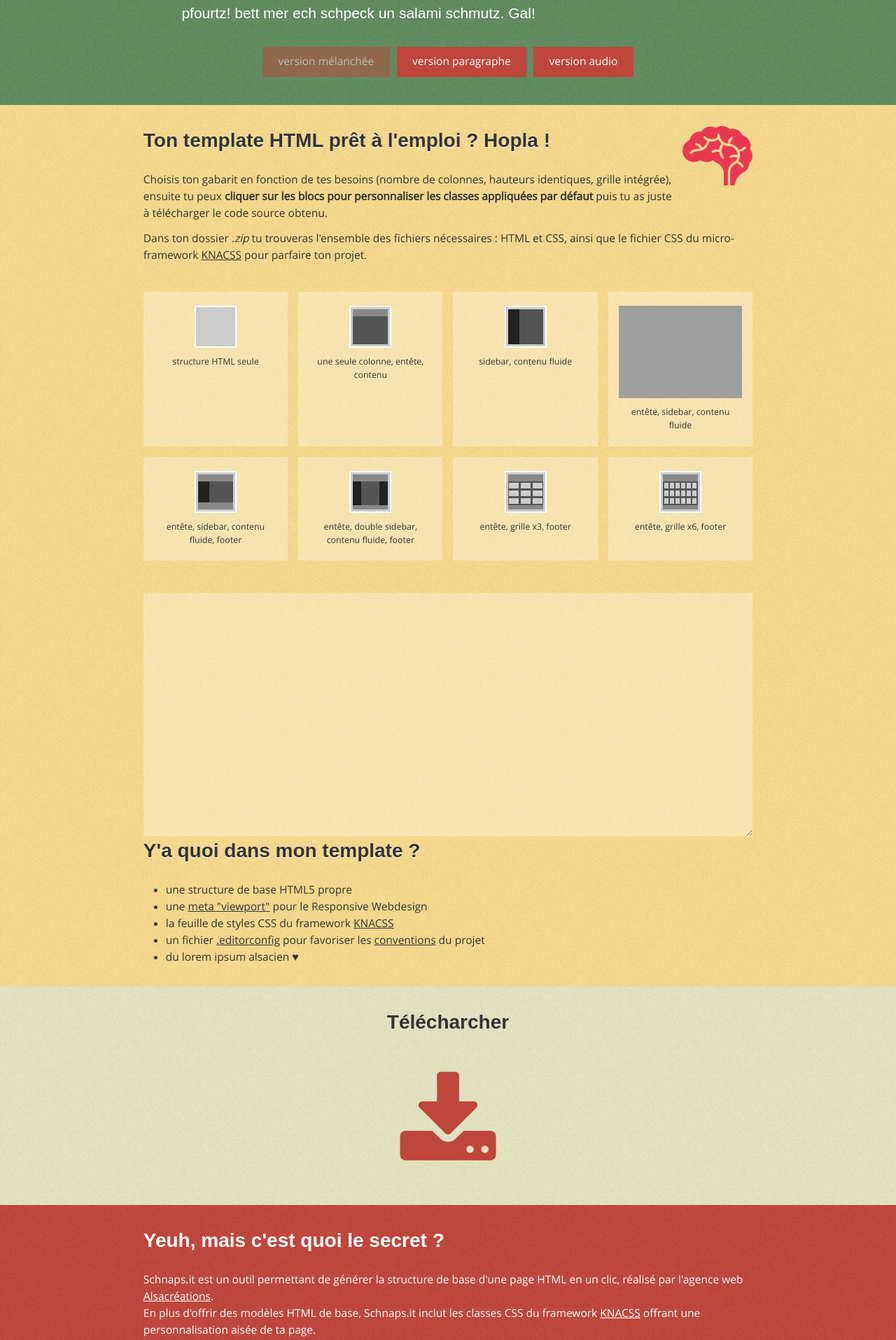
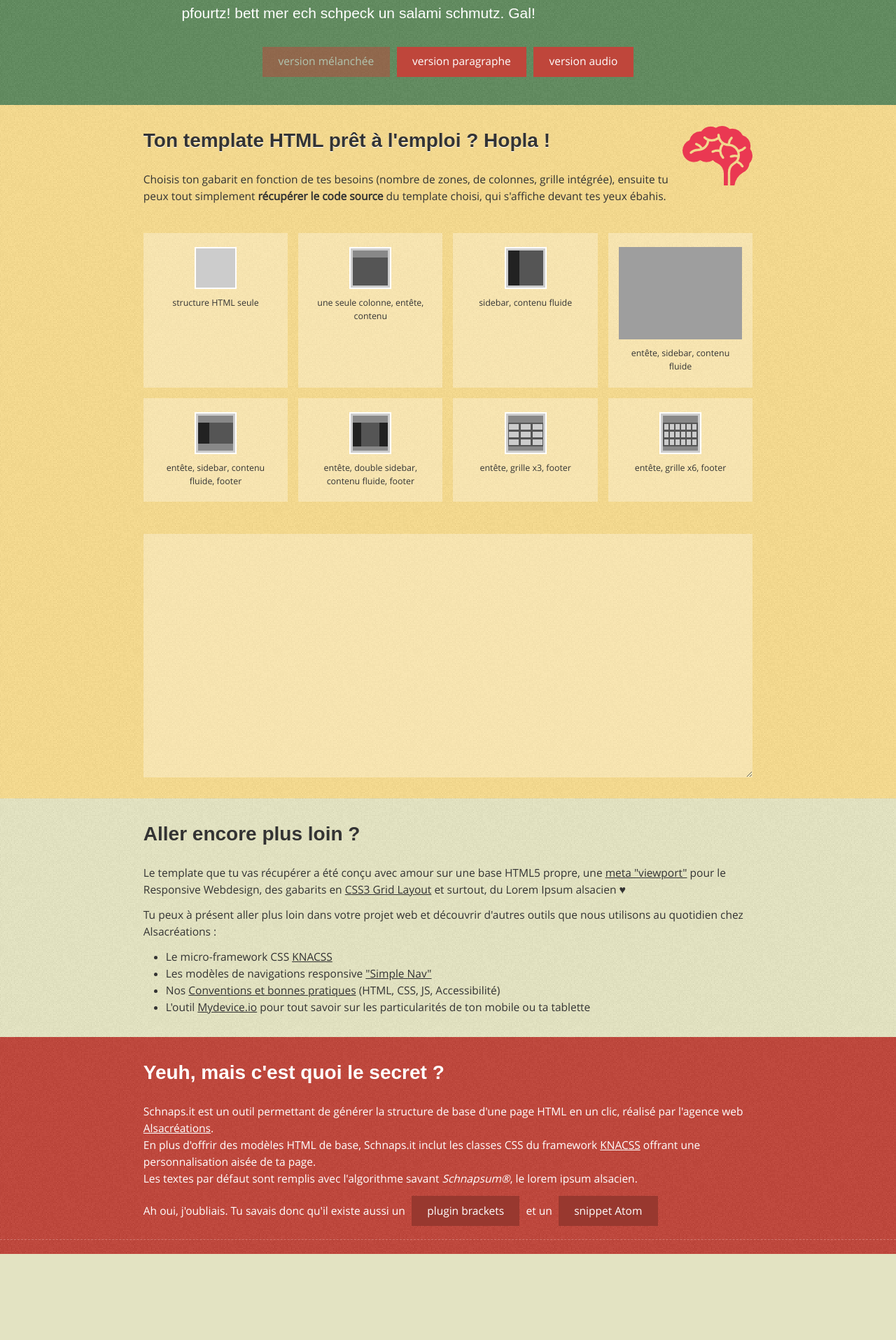
Before and after one commit to alsacreations/schnapsit, a PHP site: page / in a window 1280 px wide. Shown: the part 666-2581 px from the top of the page at 70% size. After the commit the page ends 2458 px from the top, so only its background shows below. Run offline with PHP 8.4, Linux system fonts and the light colour scheme; some web fonts are replaced; grey boxes are pictures that could not be loaded.

Commit message:
Adaptation du contenu de la homepage

```diff
--- a/assets/css/styles.scss
+++ b/assets/css/styles.scss
@@ -245,11 +245,6 @@ footer::after {
   font-size: .8em;
 }
 
-[id="download"] a {
-  display: inline-block;
-  padding: $medium-value $large-value;
-}
-
 .icon {
   display: inline-block;
   width: 1em;
--- a/index.html
+++ b/index.html
@@ -69,11 +69,9 @@
 
       <img class="fr" alt="la réflexion c'est maintenant" src="assets/img/cerveau.png">
       <h2>Ton template HTML prêt à l'emploi&nbsp;? Hopla&nbsp;!</h2>
-      <p>Choisis ton gabarit en fonction de tes besoins (nombre de colonnes, hauteurs identiques, grille intégrée),
-        ensuite tu peux <strong>cliquer sur les blocs pour personnaliser les classes appliquées par défaut</strong> puis
-        tu as juste à télécharger le code source obtenu.</p>
-      <p>Dans ton dossier <i>.zip</i> tu trouveras l'ensemble des fichiers nécessaires&nbsp;: HTML et CSS, ainsi que le
-        fichier CSS du micro-framework <a href="http://knacss.com/">KNACSS</a> pour parfaire ton projet.</p>
+      <p>Choisis ton gabarit en fonction de tes besoins (nombre de zones, de colonnes, grille intégrée),
+        ensuite tu peux tout simplement <strong>récupérer le code source</strong> du template choisi, qui s'affiche
+        devant tes yeux ébahis.</p>
 
       <div class="mygrid mtl">
         <a class="template-item gabarit" href="#">
@@ -120,27 +118,33 @@
 
       <textarea spellcheck="false" rows="15" id="result" class="hero"></textarea>
 
-      <h2>Y'a quoi dans mon template&nbsp;?</h2>
-      <ul>
-        <li>une structure de base HTML5 propre</li>
-        <li>une <a
-            href="http://www.alsacreations.com/article/lire/1490-comprendre-le-viewport-dans-le-web-mobile.html">meta
-            "viewport"</a> pour le Responsive Webdesign</li>
-        <li>la feuille de styles CSS du framework <a href="http://knacss.com/">KNACSS</a></li>
-        <li>un fichier <a href="http://editorconfig.org/">.editorconfig</a> pour favoriser les <a
-            href="https://github.com/alsacreations/guidelines">conventions</a> du projet</li>
-        <li>du lorem ipsum alsacien ♥</li>
-      </ul>
+
     </section>
   </form>
 
-  <section id="download" class="txtcenter">
-    <h2>Télécharcher</h2>
-    <a href="#" title="Télécharger le code">
-      <svg class="icon icon-download">
-        <use xlink:href="#icon-download"></use>
-      </svg>
-    </a>
+  <section id="download">
+
+    <h2 class="mtl">Aller encore plus loin&nbsp;?</h2>
+
+    <p>Le template que tu vas récupérer a été conçu avec amour sur une base HTML5 propre, une <a
+        href="http://www.alsacreations.com/article/lire/1490-comprendre-le-viewport-dans-le-web-mobile.html">meta
+        "viewport"</a> pour le Responsive Webdesign, des gabarits en <a
+        href="https://www.alsacreations.com/article/lire/1388-css3-grid-layout.html">CSS3 Grid Layout</a> et surtout,
+      du Lorem Ipsum
+      alsacien ♥</p>
+
+    <p>Tu peux à présent aller plus loin dans votre projet web et découvrir d'autres outils que nous utilisons au
+      quotidien chez Alsacréations&nbsp;:</p>
+
+    <ul>
+      <li>Le micro-framework CSS <a href="http://knacss.com/">KNACSS</a></li>
+      <li>Les modèles de navigations responsive <a href="http://www.goetter.fr/nav/">"Simple Nav"</a></li>
+      <li>Nos <a href="https://github.com/alsacreations/guidelines">Conventions et bonnes pratiques</a> (HTML, CSS,
+        JS, Accessibilité)</li>
+      <li>L'outil <a href="https://www.mydevice.io/">Mydevice.io</a> pour tout savoir sur les particularités de ton
+        mobile ou ta tablette</li>
+    </ul>
+
   </section>
 
   <footer>
```
Also changed, not shown: assets/css/styles.min.css.
